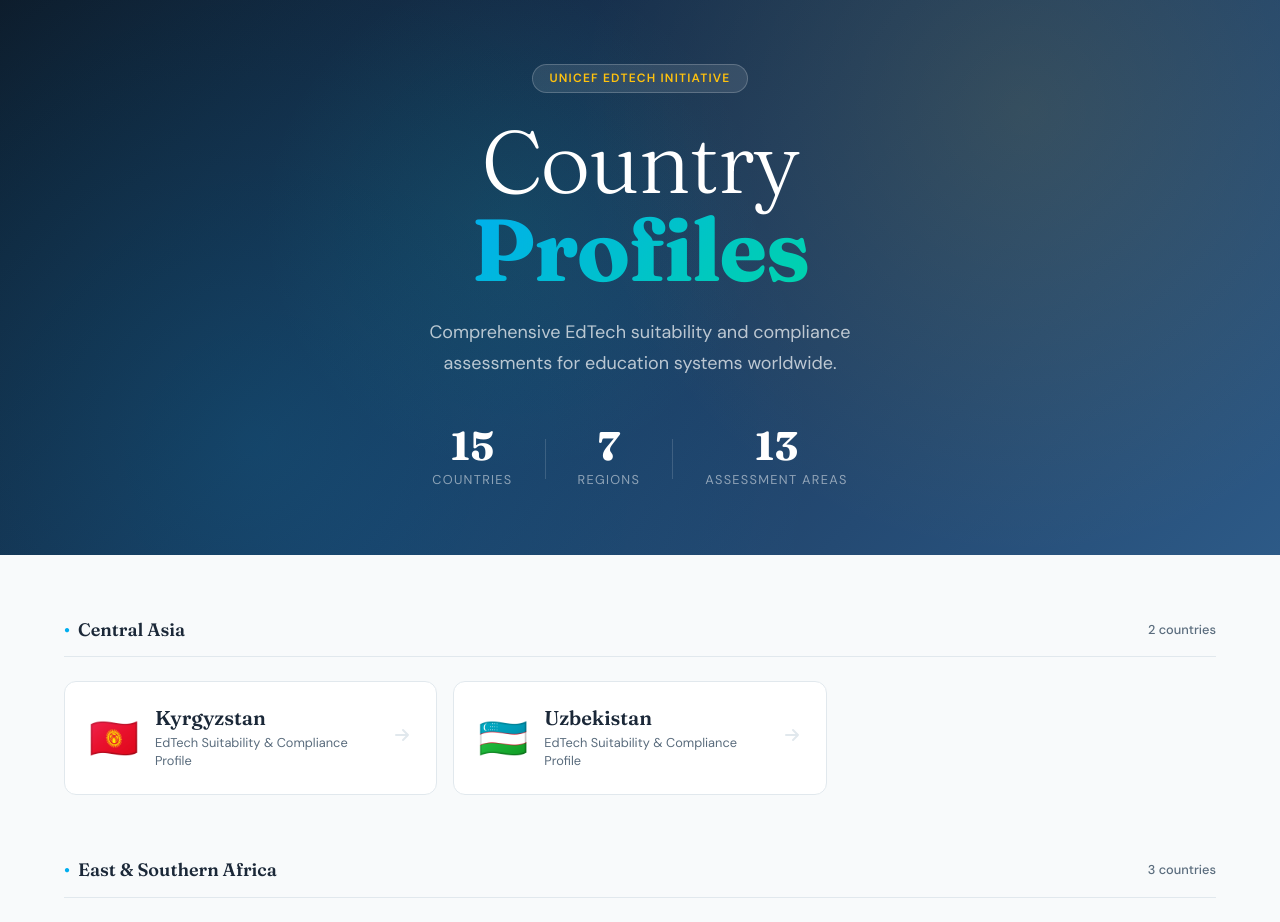
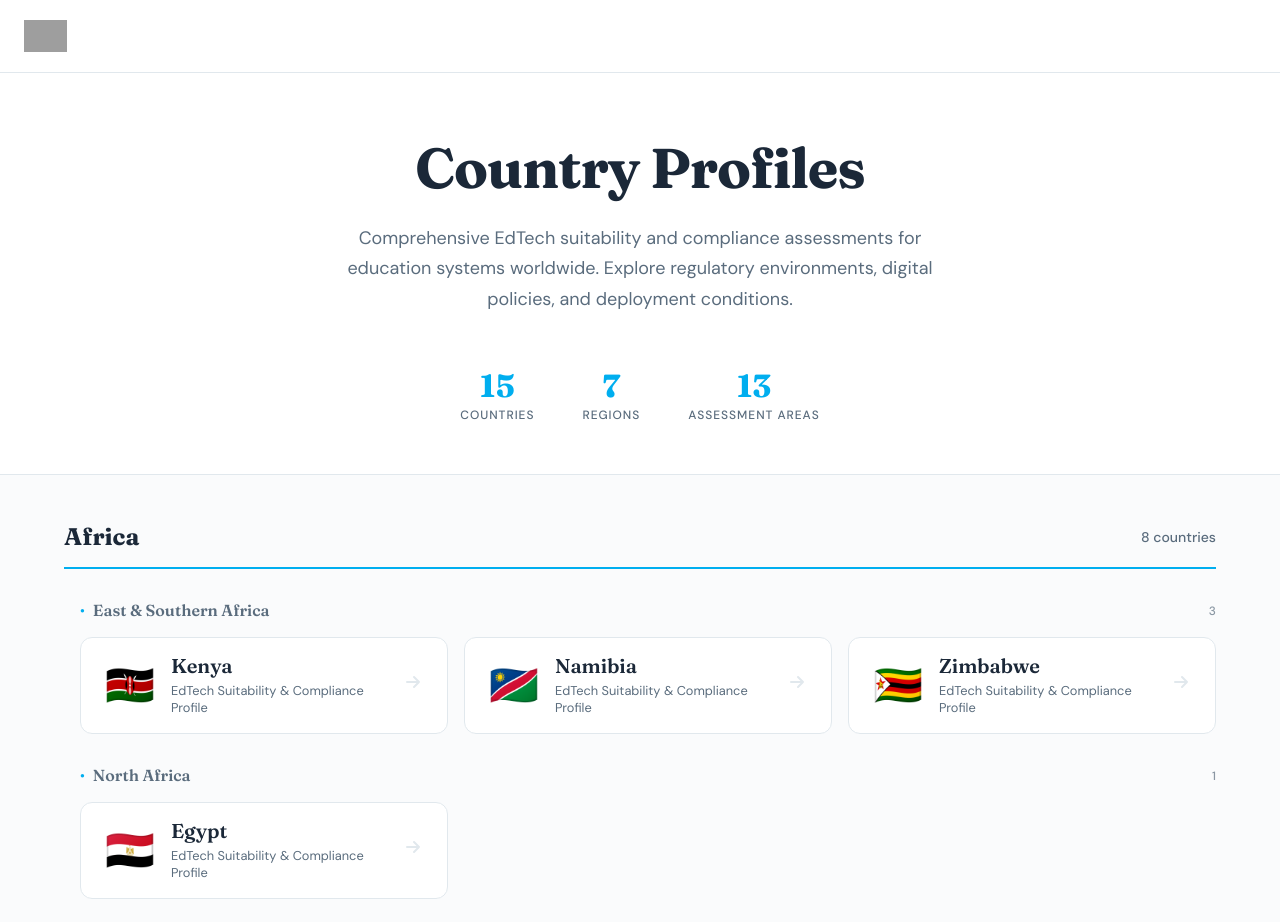
Before and after one commit to ajussis/unicef.countryprofiles, a Next.js app: page / in a window 1280 px wide. Shown: the top 922 px of the page. Built offline with nearby package versions, Linux system fonts and the light colour scheme; grey boxes are pictures that could not be loaded.

Commit message:
Add header component and restructure country data display by continent

```diff
--- a/app/layout.tsx
+++ b/app/layout.tsx
@@ -1,4 +1,5 @@
 import type { Metadata } from 'next'
+import Header from '@/components/Header'
 import './globals.css'
 
 export const metadata: Metadata = {
@@ -13,7 +14,10 @@ export default function RootLayout({
 }) {
   return (
     <html lang="en">
-      <body>{children}</body>
+      <body>
+        <Header />
+        {children}
+      </body>
     </html>
   )
 }
--- a/app/page.module.css
+++ b/app/page.module.css
@@ -1,79 +1,35 @@
 .main {
   min-height: 100vh;
+  background: #ffffff;
 }
 
-/* Hero Section */
+/* Hero Section - LC Style */
 .hero {
-  position: relative;
-  padding: var(--space-3xl) var(--space-lg);
-  min-height: 50vh;
-  display: flex;
-  align-items: center;
-  justify-content: center;
-  overflow: hidden;
-}
-
-.heroBackground {
-  position: absolute;
-  inset: 0;
-  background: var(--gradient-hero);
-  z-index: 0;
-}
-
-.heroPattern {
-  position: absolute;
-  inset: 0;
-  background-image:
-    radial-gradient(circle at 20% 80%, rgba(0, 174, 239, 0.15) 0%, transparent 50%),
-    radial-gradient(circle at 80% 20%, rgba(255, 194, 14, 0.1) 0%, transparent 40%),
-    radial-gradient(circle at 40% 40%, rgba(0, 212, 170, 0.08) 0%, transparent 30%);
-  opacity: 1;
+  padding: var(--space-3xl) var(--space-lg) var(--space-2xl);
+  background: #ffffff;
+  border-bottom: 1px solid var(--color-border);
 }
 
 .heroContent {
-  position: relative;
-  z-index: 1;
+  max-width: 800px;
+  margin: 0 auto;
   text-align: center;
-  max-width: 800px;
-  animation: fadeIn 0.8s ease forwards;
-}
-
-.badge {
-  display: inline-block;
-  padding: var(--space-xs) var(--space-md);
-  background: rgba(255, 255, 255, 0.1);
-  border: 1px solid rgba(255, 255, 255, 0.2);
-  border-radius: var(--radius-full);
-  font-size: 0.75rem;
-  font-weight: 600;
-  letter-spacing: 0.1em;
-  text-transform: uppercase;
-  color: var(--color-secondary);
-  margin-bottom: var(--space-lg);
 }
 
 .heroTitle {
-  font-size: clamp(3rem, 10vw, 5.5rem);
-  font-weight: 300;
-  color: white;
-  line-height: 1;
+  font-size: clamp(2.5rem, 6vw, 3.5rem);
+  font-weight: 700;
+  color: var(--color-text);
+  line-height: 1.1;
   margin-bottom: var(--space-lg);
   letter-spacing: -0.02em;
 }
 
-.heroTitleAccent {
-  font-weight: 700;
-  background: var(--gradient-accent);
-  -webkit-background-clip: text;
-  -webkit-text-fill-color: transparent;
-  background-clip: text;
-}
-
 .heroSubtitle {
   font-size: 1.125rem;
-  color: rgba(255, 255, 255, 0.7);
-  max-width: 500px;
-  margin: 0 auto var(--space-2xl);
+  color: var(--color-text-muted);
+  max-width: 600px;
+  margin: 0 auto var(--space-xl);
   line-height: 1.7;
 }
 
@@ -81,42 +37,38 @@
   display: flex;
   align-items: center;
   justify-content: center;
-  gap: var(--space-xl);
+  gap: var(--space-2xl);
   flex-wrap: wrap;
+  padding-top: var(--space-lg);
 }
 
 .stat {
   display: flex;
   flex-direction: column;
   align-items: center;
+  gap: var(--space-xs);
 }
 
 .statNumber {
   font-family: var(--font-display);
-  font-size: 2.5rem;
+  font-size: 2rem;
   font-weight: 700;
-  color: white;
+  color: var(--color-primary);
   line-height: 1;
 }
 
 .statLabel {
-  font-size: 0.8rem;
-  color: rgba(255, 255, 255, 0.5);
+  font-size: 0.75rem;
+  color: var(--color-text-muted);
   text-transform: uppercase;
-  letter-spacing: 0.1em;
-  margin-top: var(--space-xs);
-}
-
-.statDivider {
-  width: 1px;
-  height: 40px;
-  background: rgba(255, 255, 255, 0.15);
+  letter-spacing: 0.08em;
+  font-weight: 500;
 }
 
 /* Countries Section */
 .countriesSection {
-  padding: var(--space-3xl) 0;
-  background: var(--color-bg);
+  padding: var(--space-2xl) 0 var(--space-3xl);
+  background: #fafbfc;
 }
 
 .container {
@@ -125,8 +77,39 @@
   padding: 0 var(--space-lg);
 }
 
+/* Continent Group */
+.continentGroup {
+  margin-bottom: var(--space-3xl);
+}
+
+.continentGroup:last-child {
+  margin-bottom: 0;
+}
+
+.continentTitle {
+  display: flex;
+  align-items: center;
+  gap: var(--space-md);
+  font-size: 1.5rem;
+  font-weight: 700;
+  color: var(--color-text);
+  margin-bottom: var(--space-xl);
+  padding-bottom: var(--space-md);
+  border-bottom: 2px solid var(--color-primary);
+}
+
+.continentCount {
+  margin-left: auto;
+  font-family: var(--font-body);
+  font-size: 0.875rem;
+  font-weight: 500;
+  color: var(--color-text-muted);
+}
+
+/* Region Group */
 .regionGroup {
-  margin-bottom: var(--space-3xl);
+  margin-bottom: var(--space-xl);
+  margin-left: var(--space-md);
 }
 
 .regionGroup:last-child {
@@ -137,25 +120,24 @@
   display: flex;
   align-items: center;
   gap: var(--space-sm);
-  font-size: 1.125rem;
+  font-size: 1rem;
   font-weight: 600;
-  color: var(--color-text);
-  margin-bottom: var(--space-lg);
-  padding-bottom: var(--space-md);
-  border-bottom: 1px solid var(--color-border);
+  color: var(--color-text-muted);
+  margin-bottom: var(--space-md);
 }
 
 .regionIcon {
   color: var(--color-primary);
-  font-size: 0.625rem;
+  font-size: 0.5rem;
 }
 
 .regionCount {
   margin-left: auto;
   font-family: var(--font-body);
-  font-size: 0.8rem;
+  font-size: 0.75rem;
   font-weight: 500;
   color: var(--color-text-muted);
+  opacity: 0.7;
 }
 
 .grid {
@@ -169,20 +151,18 @@
   display: flex;
   align-items: center;
   gap: var(--space-md);
-  padding: var(--space-lg);
-  background: var(--color-bg-card);
+  padding: var(--space-md) var(--space-lg);
+  background: #ffffff;
   border: 1px solid var(--color-border);
   border-radius: var(--radius-md);
   transition:
-    transform var(--transition-base),
     box-shadow var(--transition-base),
     border-color var(--transition-base);
   cursor: pointer;
 }
 
 .card:hover {
-  transform: translateY(-2px);
-  box-shadow: var(--shadow-lg);
+  box-shadow: 0 4px 12px rgba(0, 0, 0, 0.08);
   border-color: var(--color-primary);
 }
 
@@ -226,40 +206,45 @@
 
 /* Footer */
 .footer {
-  padding: var(--space-2xl) var(--space-lg);
-  background: var(--color-bg-dark);
+  padding: var(--space-xl) var(--space-lg);
+  background: #ffffff;
+  border-top: 1px solid var(--color-border);
   text-align: center;
 }
 
 .footerText {
-  color: rgba(255, 255, 255, 0.6);
-  font-size: 0.9rem;
+  color: var(--color-text-muted);
+  font-size: 0.875rem;
   max-width: 500px;
-  margin: 0 auto var(--space-md);
+  margin: 0 auto var(--space-sm);
 }
 
 .footerCopyright {
-  color: rgba(255, 255, 255, 0.3);
-  font-size: 0.8rem;
+  color: var(--color-text-muted);
+  font-size: 0.75rem;
+  opacity: 0.7;
 }
 
 /* Responsive */
 @media (max-width: 768px) {
   .hero {
-    padding: var(--space-2xl) var(--space-md);
-    min-height: auto;
+    padding: var(--space-xl) var(--space-md) var(--space-lg);
   }
 
   .heroTitle {
-    font-size: clamp(2.5rem, 12vw, 4rem);
+    font-size: 2rem;
+  }
+
+  .heroSubtitle {
+    font-size: 1rem;
   }
 
   .stats {
     gap: var(--space-lg);
   }
 
-  .statDivider {
-    display: none;
+  .statNumber {
+    font-size: 1.5rem;
   }
 
   .grid {
--- a/app/page.tsx
+++ b/app/page.tsx
@@ -1,72 +1,102 @@
 import Link from 'next/link'
-import { getAllCountries, getCountryFlag, getCountryRegion } from '@/lib/countries'
+import { getAllCountries, getCountryFlag, getCountryRegion, getCountryContinent, continentOrder } from '@/lib/countries'
 import styles from './page.module.css'
+
+interface CountryData {
+  slug: string
+  name: string
+  title: string
+  description: string
+  content: string
+}
+
+interface RegionData {
+  [region: string]: CountryData[]
+}
+
+interface ContinentData {
+  [continent: string]: RegionData
+}
 
 export default function HomePage() {
   const countries = getAllCountries()
 
-  // Group countries by region
-  const countriesByRegion = countries.reduce((acc, country) => {
+  // Group countries by continent, then by region
+  const countriesByContinent = countries.reduce((acc, country) => {
+    const continent = getCountryContinent(country.name)
     const region = getCountryRegion(country.name)
-    if (!acc[region]) {
-      acc[region] = []
+
+    if (!acc[continent]) {
+      acc[continent] = {}
     }
-    acc[region].push(country)
+    if (!acc[continent][region]) {
+      acc[continent][region] = []
+    }
+    acc[continent][region].push(country)
     return acc
-  }, {} as Record<string, typeof countries>)
+  }, {} as ContinentData)
 
-  const regions = Object.keys(countriesByRegion).sort()
+  // Sort continents by defined order
+  const sortedContinents = continentOrder.filter(c => countriesByContinent[c])
+
+  // Count unique regions
+  const uniqueRegions = new Set(countries.map(c => getCountryRegion(c.name)))
 
   return (
     <main className={styles.main}>
       {/* Hero Section */}
-      <header className={styles.hero}>
-        <div className={styles.heroBackground}>
-          <div className={styles.heroPattern}></div>
-        </div>
+      <section className={styles.hero}>
         <div className={styles.heroContent}>
-          <div className={styles.badge}>UNICEF EdTech Initiative</div>
-          <h1 className={styles.heroTitle}>
-            Country<br />
-            <span className={styles.heroTitleAccent}>Profiles</span>
-          </h1>
+          <h1 className={styles.heroTitle}>Country Profiles</h1>
           <p className={styles.heroSubtitle}>
-            Comprehensive EdTech suitability and compliance assessments
-            for education systems worldwide.
+            Comprehensive EdTech suitability and compliance assessments for education systems worldwide.
+            Explore regulatory environments, digital policies, and deployment conditions.
           </p>
           <div className={styles.stats}>
             <div className={styles.stat}>
               <span className={styles.statNumber}>{countries.length}</span>
               <span className={styles.statLabel}>Countries</span>
             </div>
-            <div className={styles.statDivider}></div>
             <div className={styles.stat}>
-              <span className={styles.statNumber}>{regions.length}</span>
+              <span className={styles.statNumber}>{uniqueRegions.size}</span>
               <span className={styles.statLabel}>Regions</span>
             </div>
-            <div className={styles.statDivider}></div>
             <div className={styles.stat}>
               <span className={styles.statNumber}>13</span>
               <span className={styles.statLabel}>Assessment Areas</span>
             </div>
           </div>
         </div>
-      </header>
+      </section>
 
       {/* Countries Grid */}
       <section className={styles.countriesSection}>
         <div className={styles.container}>
-          {regions.map((region, regionIndex) => (
+          {sortedContinents.map((continent) => {
+            const regions = countriesByContinent[continent]
+            const sortedRegions = Object.keys(regions).sort()
+            const continentCountryCount = Object.values(regions).flat().length
+
+            return (
+              <div key={continent} className={styles.continentGroup}>
+                <h2 className={styles.continentTitle}>
+                  {continent}
+                  <span className={styles.continentCount}>
+                    {continentCountryCount} {continentCountryCount === 1 ? 'country' : 'countries'}
+                  </span>
+                </h2>
+
+                {sortedRegions.map((region) => (
                   <div key={region} className={styles.regionGroup}>
-              <h2 className={styles.regionTitle}>
+                    <h3 className={styles.regionTitle}>
                       <span className={styles.regionIcon}>●</span>
                       {region}
                       <span className={styles.regionCount}>
-                  {countriesByRegion[region].length} {countriesByRegion[region].length === 1 ? 'country' : 'countries'}
+                        {regions[region].length}
                       </span>
-              </h2>
+                    </h3>
                     <div className={styles.grid}>
-                {countriesByRegion[region].map((country, index) => (
+                      {regions[region].map((country, index) => (
                         <Link
                           href={`/country/${country.slug}`}
                           key={country.slug}
@@ -93,6 +123,9 @@ export default function HomePage() {
                   </div>
                 ))}
               </div>
+            )
+          })}
+        </div>
       </section>
 
       {/* Footer */}
--- /dev/null
+++ b/components/Header.module.css
@@ -0,0 +1,60 @@
+.header {
+  position: sticky;
+  top: 0;
+  z-index: 100;
+  background: #ffffff;
+  border-bottom: 1px solid var(--color-border);
+}
+
+.container {
+  max-width: 1400px;
+  margin: 0 auto;
+  padding: 0 var(--space-lg);
+  height: 72px;
+  display: flex;
+  align-items: center;
+  justify-content: space-between;
+}
+
+.logo {
+  display: flex;
+  align-items: center;
+  gap: var(--space-sm);
+  text-decoration: none;
+}
+
+.logoImage {
+  height: 32px;
+  width: auto;
+}
+
+.betaBadge {
+  display: inline-flex;
+  align-items: center;
+  justify-content: center;
+  padding: 2px 8px;
+  background: #00aeef;
+  color: white;
+  font-size: 0.65rem;
+  font-weight: 700;
+  letter-spacing: 0.05em;
+  text-transform: uppercase;
+  border-radius: var(--radius-sm);
+}
+
+/* Responsive */
+@media (max-width: 768px) {
+  .container {
+    height: 60px;
+    padding: 0 var(--space-md);
+  }
+
+  .logoImage {
+    height: 26px;
+  }
+
+  .betaBadge {
+    font-size: 0.6rem;
+    padding: 2px 6px;
+  }
+}
--- /dev/null
+++ b/components/Header.tsx
@@ -0,0 +1,18 @@
+import Link from 'next/link'
+import styles from './Header.module.css'
+
+export default function Header() {
+  return (
+    <header className={styles.header}>
+      <div className={styles.container}>
+        <Link href="/" className={styles.logo}>
+          <img
+            src="https://www.learningcabinet.org/images/learning-cabinet-logo.svg"
+            alt="Learning Cabinet"
+            className={styles.logoImage}
+          />
+        </Link>
+      </div>
+    </header>
+  )
+}
--- a/lib/countries.ts
+++ b/lib/countries.ts
@@ -37,7 +37,7 @@ const countryRegions: Record<string, string> = {
   'Bolivia': 'Latin America',
   'Brazil': 'Latin America',
   'Chad': 'West & Central Africa',
-  'Egypt': 'Middle East & North Africa',
+  'Egypt': 'North Africa',
   'Ghana': 'West & Central Africa',
   'Guinea': 'West & Central Africa',
   'India': 'South Asia',
@@ -50,12 +50,31 @@ const countryRegions: Record<string, string> = {
   'Zimbabwe': 'East & Southern Africa',
 }
 
+// Map regions to continents
+const regionToContinentMap: Record<string, string> = {
+  'West & Central Africa': 'Africa',
+  'East & Southern Africa': 'Africa',
+  'North Africa': 'Africa',
+  'Latin America': 'Americas',
+  'South Asia': 'Asia',
+  'Central Asia': 'Asia',
+  'East Asia & Pacific': 'Asia & Pacific',
+}
+
+// Continent display order
+export const continentOrder = ['Africa', 'Americas', 'Asia', 'Asia & Pacific', 'Europe']
+
 export function getCountryFlag(name: string): string {
   return countryFlags[name] || '🌍'
 }
 
 export function getCountryRegion(name: string): string {
   return countryRegions[name] || 'Global'
+}
+
+export function getCountryContinent(name: string): string {
+  const region = countryRegions[name]
+  return regionToContinentMap[region] || 'Other'
 }
 
 function extractTitleAndDescription(content: string): { title: string; description: string } {
```
Lines whose indentation alone changed are shown as unchanged.
